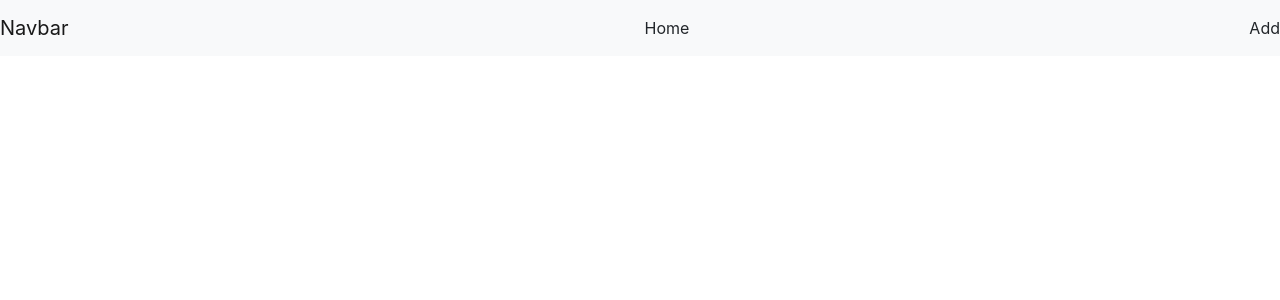
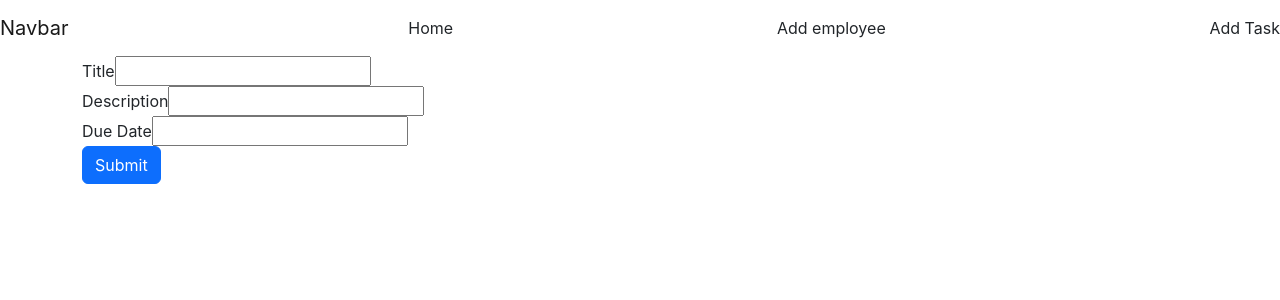
Before and after one commit to cailqk/employees-app, a React (Create React App) app: page /add-task in a window 1280 px wide. Before the commit this address had no page. Shown: the top 300 px of the page. Built offline with nearby package versions, Linux system fonts and the light colour scheme; the HTML template or start-up script is replaced by a standard one.

Commit message:
implemented view for creating a new task

```diff
--- a/db.json
+++ b/db.json
@@ -9,11 +9,12 @@
       "id": 1
     }
   ],
-  "comments": [
+  "tasks": [
     {
-      "id": 1,
-      "body": "some comment",
-      "postId": 1
+      "title": "A task",
+      "description": "Something for a task",
+      "dueDate": "22/02/2222",
+      "id": 1
     }
   ],
   "profile": {
--- a/src/App.js
+++ b/src/App.js
@@ -2,9 +2,10 @@ import "./App.css";
 import { Route, Routes } from "react-router-dom";
 
 import CreateEmployee from "./components/Employees/CreateEmployee";
-import ShowAllEmployees from "./components/Employees/ShowAllEmployees";
+import Home from "./components/Home";
 import NavBar from "./components/NavBar";
 import Details from "./components/Employees/Details";
+import CreateTask from "./components/Tasks/CreateTask";
 
 function App() {
   return (
@@ -14,7 +15,8 @@ function App() {
         <Routes>
           <Route path="/add-employee" element={<CreateEmployee />}></Route>
           <Route path="/employee/:id" element={<Details />}></Route>
-          <Route path="/" element={<ShowAllEmployees />}></Route>
+          <Route path="/" element={<Home />}></Route>
+          <Route path="/add-task" element={<CreateTask />}></Route>
         </Routes>
       </div>
     </div>
--- a/src/components/Employees/ShowAllEmployees.js
+++ b/src/components/Home.js
@@ -1,9 +1,9 @@
-import * as api from "../../requests/API";
+import * as api from "../requests/API";
 
 import { useState } from "react";
-import EmployeeItem from "./EmployeeItem";
+import EmployeeItem from "./Employees/EmployeeItem";
 
-const ShowAllEmployees = () => {
+const Home = () => {
   const [info, setInfo] = useState("");
 
   let url = "employee";
@@ -12,9 +12,10 @@ const ShowAllEmployees = () => {
 
   return (
     <div className="container">
+      <h1>Employees</h1>
       <EmployeeItem employees={info} />
     </div>
   );
 };
 
-export default ShowAllEmployees;
+export default Home;
--- a/src/components/NavBar.js
+++ b/src/components/NavBar.js
@@ -2,7 +2,7 @@ import { NavLink } from "react-router-dom";
 
 const NavBar = () => {
   return (
-    <nav className="navbar navbar-light bg-light">
+    <nav className="navbar">
       <NavLink className="navbar-brand" to="/">
         Navbar
       </NavLink>
@@ -10,7 +10,10 @@ const NavBar = () => {
         Home
       </NavLink>
       <NavLink className="nav-item nav-link" to="/add-employee">
-        Add
+        Add employee
+      </NavLink>
+      <NavLink className="nav-item nav-link" to="/add-task">
+        Add Task
       </NavLink>
     </nav>
   );
--- /dev/null
+++ b/src/components/Tasks/CreateTask.js
@@ -0,0 +1,69 @@
+import { useNavigate } from "react-router";
+import * as api from "../../requests/API";
+
+const { useState } = require("react");
+
+const CreateTask = () => {
+  const navigate = useNavigate();
+
+  const [title, setTitle] = useState("");
+  const [description, setDescription] = useState("");
+  const [dueDate, setDueDate] = useState("");
+
+  const submitHandler = (e) => {
+    e.preventDefault();
+
+    if (title === "" || description === "" || dueDate === "") {
+      window.alert("Please fill all the fields!");
+    } else {
+      api.post("tasks", {
+        title,
+        description,
+        dueDate,
+      });
+      navigate("/");
+    }
+  };
+
+  return (
+    <form onSubmit={submitHandler}>
+      <div className="form-group">
+        <label>Title</label>
+        <input
+          className="from-control"
+          type="text"
+          id="name-input"
+          value={title}
+          onChange={(e) => setTitle(e.target.value)}
+        ></input>
+      </div>
+      <div className="form-group">
+        <label>Description</label>
+        <input
+          className="from-control"
+          type="text"
+          id="email-input"
+          value={description}
+          onChange={(e) => setDescription(e.target.value)}
+        ></input>
+      </div>
+      <div className="form-group">
+        <label>Due Date</label>
+        <input
+          className="from-control"
+          type="text"
+          id="phone-input"
+          value={dueDate}
+          onChange={(e) => setDueDate(e.target.value)}
+        ></input>
+      </div>
+      <div>
+        <button type="submit" className="btn btn-primary">
+          Submit
+        </button>
+      </div>
+    </form>
+  );
+};
+
+export default CreateTask;
```
